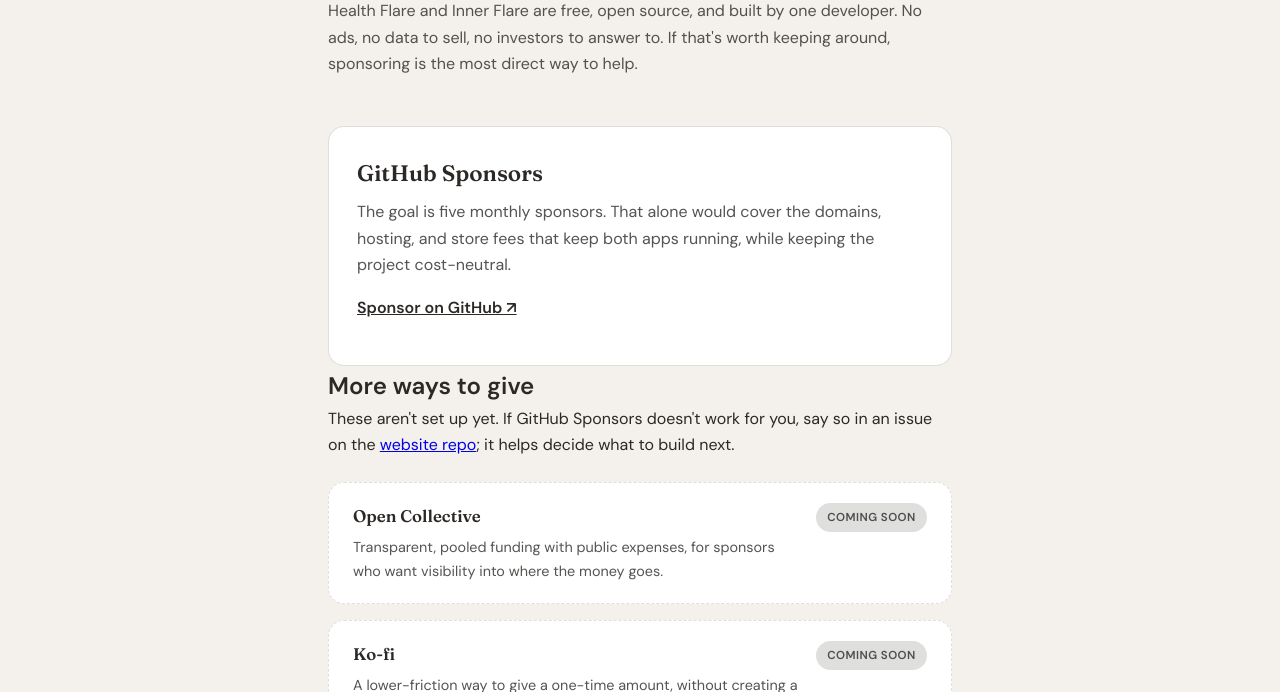
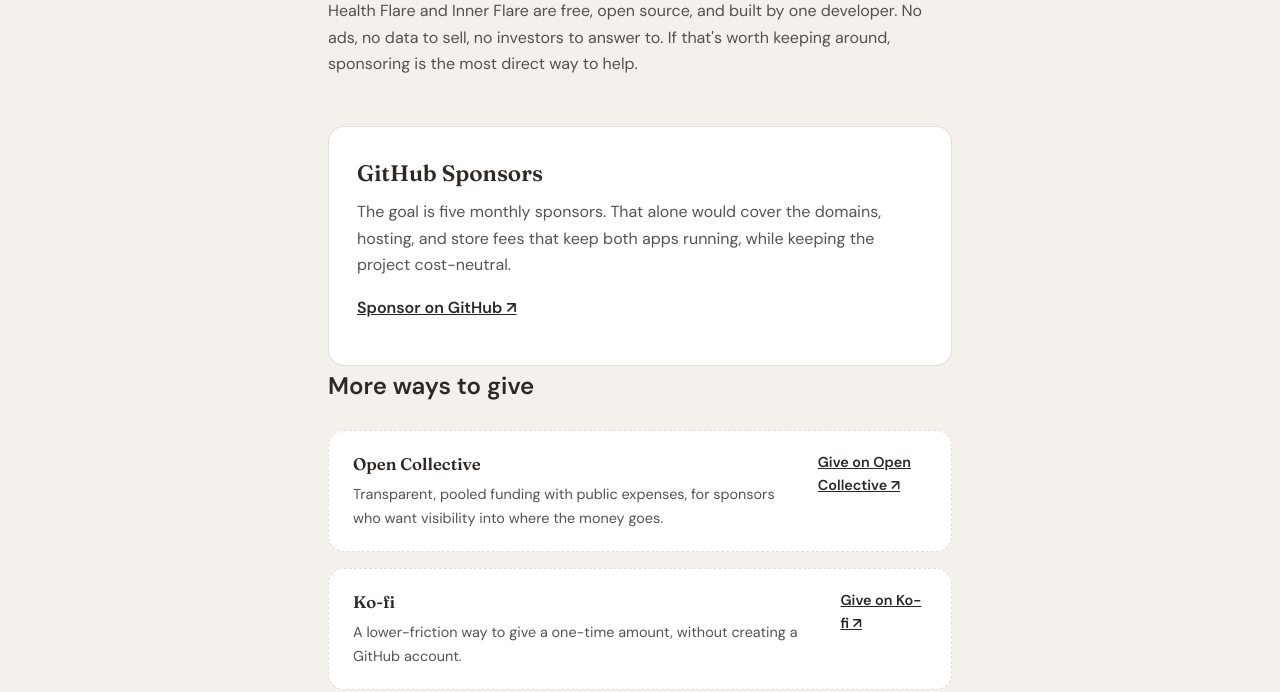
Before and after one commit to Health-Flare/website, an Eleventy site: page src/sponsor.njk in a window 1280 px wide. Shown: the part 260-952 px from the top of the page. Built offline with nearby package versions, Linux system fonts and the light colour scheme; Eleventy itself is replaced by a stand-in of ours; files that its build step writes are made by us from their sources.

Commit message:
content(sponsor): add Ko-fi, move Open Collective live (#26)

```diff
--- a/src/sponsor.njk
+++ b/src/sponsor.njk
@@ -1,7 +1,7 @@
 ---
 layout: layouts/base.njk
 title: Sponsor Health Flare
-description: Support free, open source, privacy-first health software. Sponsor Health Flare and Inner Flare on GitHub, with more ways to give on the way.
+description: Support free, open source, privacy-first health software. Sponsor Health Flare and Inner Flare on GitHub, Open Collective, or Ko-fi.
 permalink: /sponsor/
 ---
 <div class="blog-wrap">
@@ -17,21 +17,24 @@ permalink: /sponsor/
   </aside>
 
   <h2>More ways to give</h2>
-  <p>These aren't set up yet. If GitHub Sponsors doesn't work for you, say so in an issue on the <a href="https://github.com/Health-Flare/website/issues">website repo</a>; it helps decide what to build next.</p>
   <ul class="coming-soon-list">
     <li class="coming-soon-card">
       <div>
         <h3>Open Collective</h3>
         <p>Transparent, pooled funding with public expenses, for sponsors who want visibility into where the money goes.</p>
       </div>
-      <span class="coming-soon-badge">Coming soon</span>
+      <p class="use-case-stores">
+        <a href="https://opencollective.com/health-flare" target="_blank" rel="noopener">Give on Open Collective ↗</a>
+      </p>
     </li>
     <li class="coming-soon-card">
       <div>
         <h3>Ko-fi</h3>
         <p>A lower-friction way to give a one-time amount, without creating a GitHub account.</p>
       </div>
-      <span class="coming-soon-badge">Coming soon</span>
+      <p class="use-case-stores">
+        <a href="https://ko-fi.com/healthflare" target="_blank" rel="noopener">Give on Ko-fi ↗</a>
+      </p>
     </li>
     <li class="coming-soon-card">
       <div>
```
